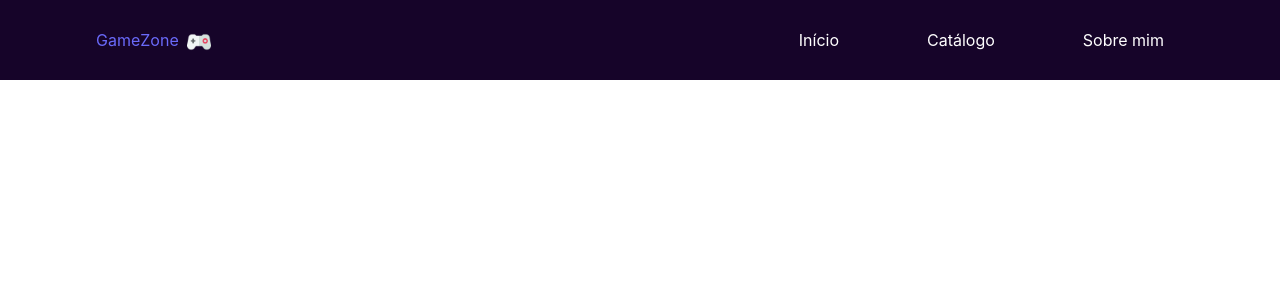
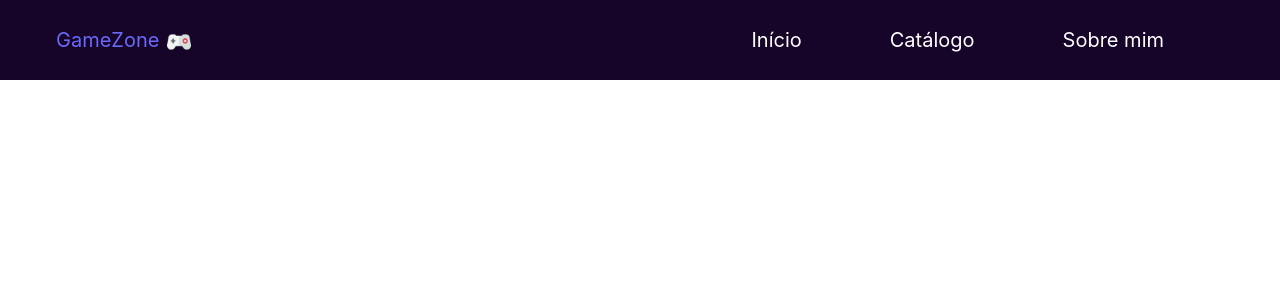
Before and after one commit to Mauro-Alexandre/React, a React (Vite) app in the folder Atividade/frontend/frontend/: page / in a window 1280 px wide. Shown: the top 300 px of the page. Built offline with nearby package versions, Linux system fonts and the light colour scheme.

Commit message:
atividade

```diff
--- a/Atividade/frontend/frontend/src/assets/header.tsx
+++ b/Atividade/frontend/frontend/src/assets/header.tsx
@@ -2,23 +2,23 @@ function Header()
 {
   return (
         <header className="flex justify-between items-center p-4 bg-[#160429] text-white w-full m-0 h-20 z-10">
-            <div className="flex items-center gap-2 ml-20">
-                <h1 className="text-[rgb(106,106,250)] ">GameZone</h1>
+            <div className="flex items-center gap-2 ml-10">
+                <h1 className="text-xl text-[rgb(106,106,250)] ">GameZone</h1>
                 <img className="w-6 mt-1 gap-2" src="src/assets/games.png" alt="Logo" />
             </div>
             <nav className="flex gap-4 list-none gap-22 mr-25">
                 <li>
-                    <a className="" href="/">
+                    <a className="text-white text-xl hover:text-[rgb(106,106,250)] hover:transition-delay" href="/">
                         Início
                     </a>
                 </li>
                 <li>
-                    <a className="" href="/games">
+                    <a className="text-white text-xl hover:text-[rgb(106,106,250)]" href="/games">
                         Catálogo
                     </a>
                 </li>
                 <li>
-                    <a className="" href="/about">
+                    <a className="text-white text-xl hover:text-[rgb(106,106,250)]" href="/about">
                         Sobre mim
                     </a>
                 </li>
```
